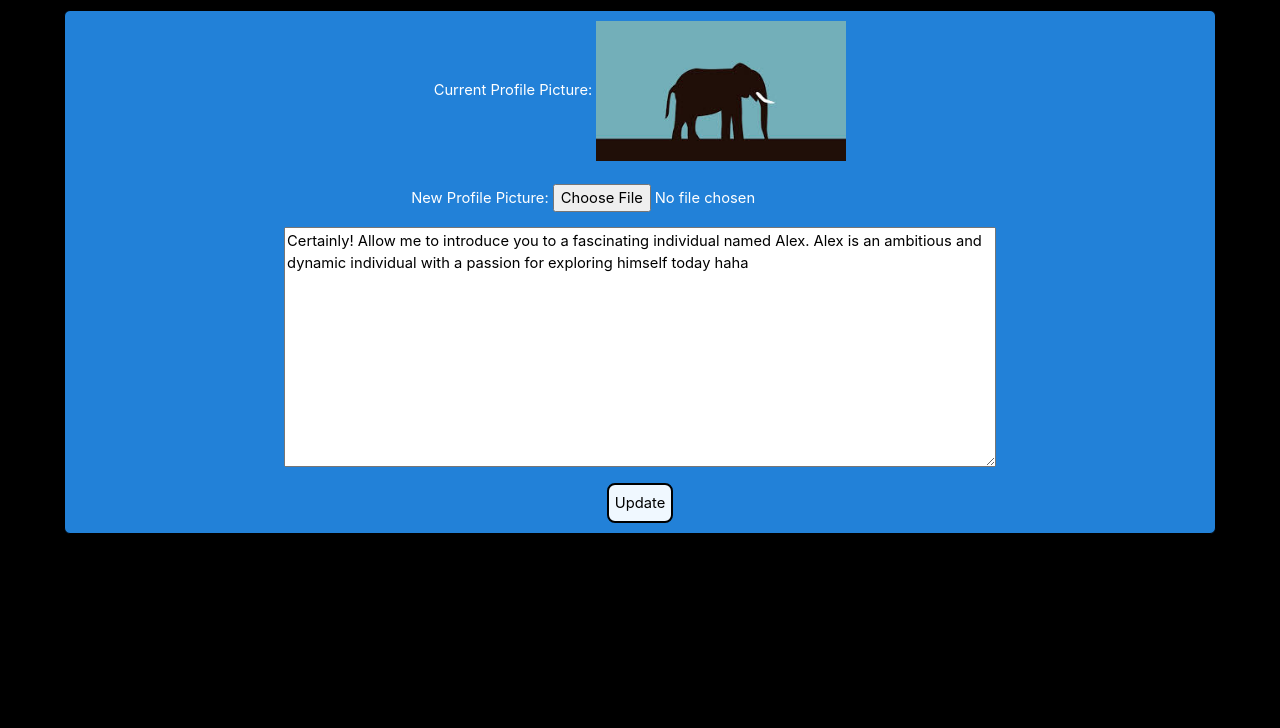
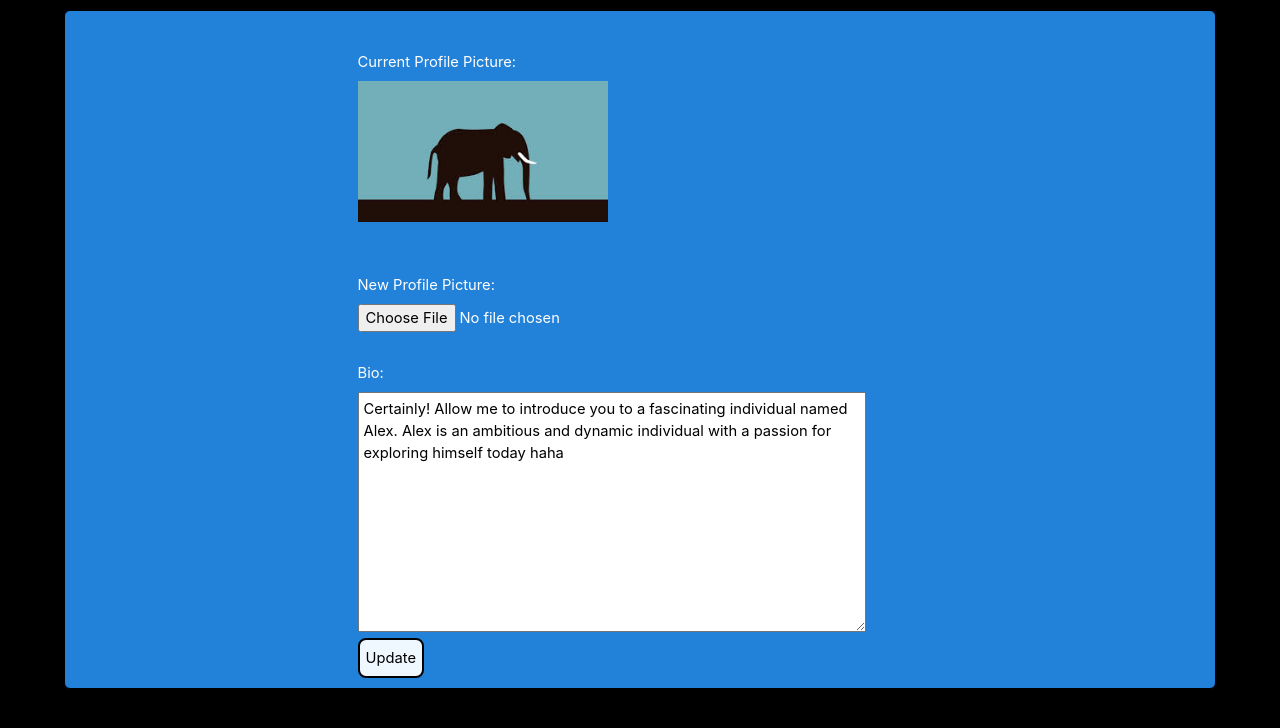
Before and after one commit to emrah-i/CS50W, a Django app: page /edit_profile in a window 1280 px wide. Shown: the part 56-784 px from the top of the page. Run offline with Django 3.2, Linux system fonts and the light colour scheme; a user stored in the database is signed in; data comes from the database, SQL or seed files in the repository; both versions use the stored data as it was after the commit; some libraries are stand-ins or nearby versions.

Commit message:
Edit profile

```diff
--- a/project4/network/models.py
+++ b/project4/network/models.py
@@ -31,7 +31,7 @@ CATEGORY_CHOICES = [
 class User(AbstractUser):
     id = models.AutoField(primary_key=True)
     username = models.CharField(unique=True, max_length=26)
-    avatar = models.ImageField(upload_to='project4/network/static/network/images/', default='network/images/default.jpeg', unique=False)
+    avatar = models.ImageField(upload_to='network/images/', default='network/images/default.jpeg', unique=False)
     bio = models.CharField(max_length=350, default='Welcome to my account!')
     datetime_joined = models.DateTimeField(default=timezone.now)
 
--- a/project4/network/static/network/styles.css
+++ b/project4/network/static/network/styles.css
@@ -371,7 +371,15 @@ body a:hover {
   border-radius: 6px;
 }
 #edit_profile #ep_info {
-  width: 70%;
+  width: 50%;
   margin: auto;
-  text-align: center;
+  text-align: left;
+}
+#edit_profile label {
+  margin-top: 30px;
+}
+#edit_profile textarea {
+  width: 90%;
+  padding: 5px;
+  margin: 0;
 }/*# sourceMappingURL=styles.css.map */
--- a/project4/network/static/network/styles.scss
+++ b/project4/network/static/network/styles.scss
@@ -444,8 +444,18 @@ body {
     border-radius: 6px;
 
     #ep_info {
-        width: 70%;
+        width: 50%;
         margin: auto;
-        text-align: center;
+        text-align: left;
+    }
+
+    label {
+        margin-top: 30px;
+    }
+
+    textarea {
+        width: 90%;
+        padding: 5px;
+        margin: 0;
     }
 }
--- a/project4/network/templates/network/edit_profile.html
+++ b/project4/network/templates/network/edit_profile.html
@@ -4,15 +4,17 @@
 {% block body %}
     <div id="edit_profile">
         <div id="ep_info">
-        <label for="img">Current Profile Picture:</label>
-        <img src="{{ avatar }}" alt="avatar" width="250">
+        <label for="img">Current Profile Picture:</label><br>
+        <img src="{% static avatar %}" alt="avatar" width="250">
         <br><br>
         <form action="/edit_profile" method="post" enctype="multipart/form-data">
             {% csrf_token %}
-            <label for="input">New Profile Picture:</label>
-            <input type="file" name="avatar" accept="image/*">
+            <label for="input">New Profile Picture:</label><br>
+            <input type="file" name="avatar" accept="image/*"><br>
+            <label for="bio">Bio:</label><br>
             <textarea name="bio" maxlength="350" required>{{ bio }}</textarea>
-            <button type="submit">Update</button>
+            <br>
+            <button type="submit" onClick="alert('Saved')">Update</button>
         </form>
         </div>
     </div>
--- a/project4/network/views.py
+++ b/project4/network/views.py
@@ -191,7 +191,7 @@ def get_csrf_token(request):
 
 def profile(request, username):
 
-    user = User.objects.get(username = username)
+    user = User.objects.get(username=username)
     user_following = UserFollow.objects.filter(user = user)
     user_followers = UserFollow.objects.filter(is_now_following = user)
     sort = request.GET.get('sort')
@@ -261,10 +261,13 @@ def edit_profile(request):
 
     if request.method == "POST":
 
-        avatar = request.FILES['avatar']
         bio = request.POST.get('bio')
 
-        if avatar is not None:
+        if 'avatar' in request.FILES:
+            avatar = request.FILES['avatar']
+            extension = avatar.name.split('.')[-1]
+            random_name = f'{uuid.uuid4().hex}.{extension}'
+            avatar.name = random_name
             user.avatar = avatar
 
         user.bio = bio
--- a/project4/project4/settings.py
+++ b/project4/project4/settings.py
@@ -119,4 +119,6 @@ USE_TZ = True
 # Static files (CSS, JavaScript, Images)
 # https://docs.djangoproject.com/en/3.0/howto/static-files/
 
-STATIC_URL = 'CS50W/'
+STATIC_URL = '/static/'
+
+MEDIA_ROOT = '/Users/emrakh/CS50W/project4/network/static/'
```
Also changed, not shown: project4/db.sqlite3, project4/network/migrations/0042_alter_user_avatar.py (added), project4/network/static/network/images/1e37f62597f2438daaee55e0cfb35727.jpeg (renamed from project4/network/static/network/images/download.jpeg), project4/network/static/network/images/b3edadc11dfa4e67a5d3582cd6b41601.jpeg (renamed from project4/network/static/network/images/download_1.jpeg), project4/network/static/network/images/default.jpeg (deleted), project4/network/static/network/images/default_7LpS0An.jpeg (deleted), project4/network/static/network/images/default_ShsLNVf.jpeg (deleted), project4/network/static/network/images/download_1_zZErtsM.jpeg (added), project4/network/static/network/images/lizard_dOTOC9p.jpeg (deleted), 1 other file.
